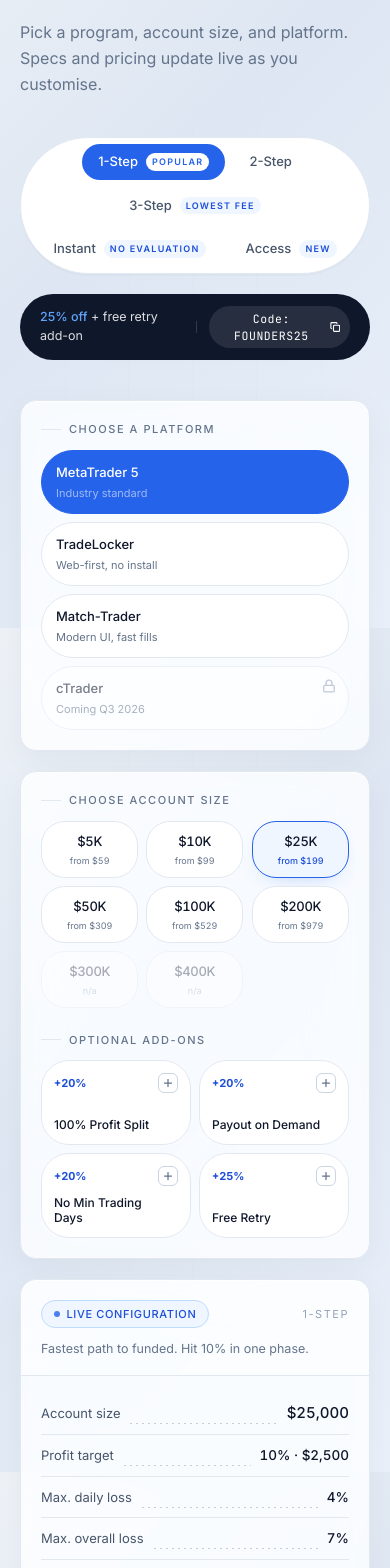
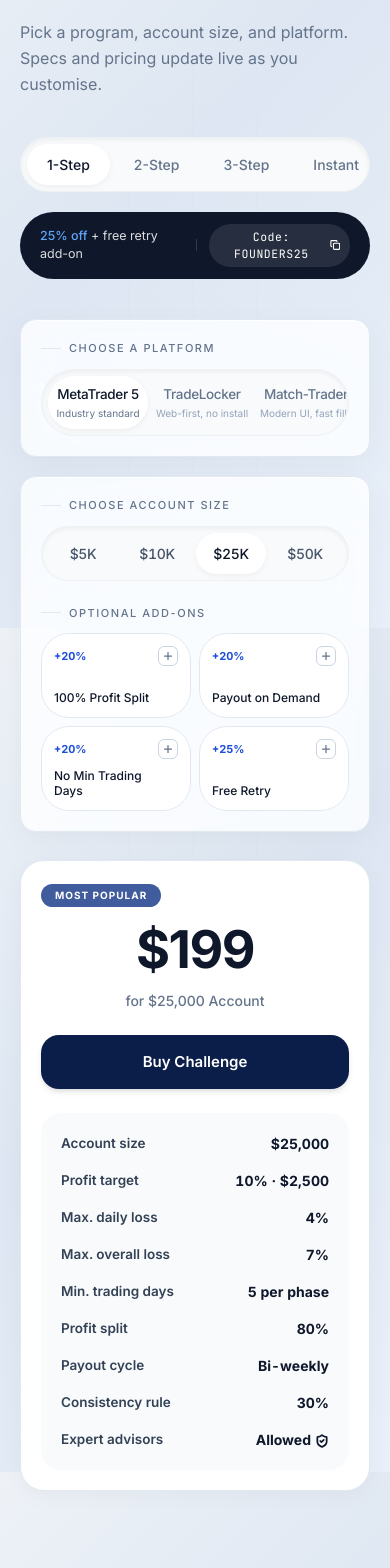
Before and after one commit to jatinkatariaaaa/thepeoplepropwebsite, a Next.js app: page / in a window 390 px wide. Shown: the part 1060-2628 px from the top of the page. Built offline with nearby package versions, Linux system fonts and the light colour scheme.

Commit message:
Complete redesign of mobile Challenge Calculator to match reference image

```diff
--- a/src/components/landing/ChallengeCalculator.tsx
+++ b/src/components/landing/ChallengeCalculator.tsx
@@ -203,8 +203,8 @@ export function ChallengeCalculator() {
           className="mb-10 md:mb-14"
         />
 
-        {/* Program type pills (Atlas-style hero bar) */}
-        <div className="mx-auto mb-5 flex w-full max-w-3xl flex-wrap items-center justify-center gap-2 rounded-full border border-[var(--border)] bg-white p-1.5 shadow-[0_2px_0_rgba(11,15,26,0.02)]">
+        {/* Program type pills (Atlas-style hero bar) - Desktop */}
+        <div className="hidden md:flex mx-auto mb-5 w-full max-w-3xl flex-wrap items-center justify-center gap-2 rounded-full border border-[var(--border)] bg-white p-1.5 shadow-[0_2px_0_rgba(11,15,26,0.02)]">
           {programs.map((p) => {
             const active = p.key === program.key;
             return (
@@ -233,6 +233,29 @@ export function ChallengeCalculator() {
                     {p.badge.toUpperCase()}
                   </span>
                 )}
+              </button>
+            );
+          })}
+        </div>
+
+        {/* Program type segmented control - Mobile */}
+        <div className="md:hidden mx-auto mb-5 flex w-full max-w-full overflow-x-auto snap-x hide-scrollbar bg-[var(--paper-2)] p-1.5 rounded-full items-center gap-1 shadow-inner border border-black/[0.04]">
+          {programs.map((p) => {
+            const active = p.key === program.key;
+            return (
+              <button
+                key={p.key}
+                type="button"
+                onClick={() => selectProgram(p.key)}
+                aria-pressed={active}
+                className={cn(
+                  "relative inline-flex items-center justify-center whitespace-nowrap snap-center rounded-full px-5 py-2.5 text-[14px] font-medium transition-all flex-1 min-w-fit",
+                  active
+                    ? "bg-white text-[var(--ink-950)] shadow-[0_2px_8px_-2px_rgba(11,15,26,0.08)]"
+                    : "text-[var(--ink-500)] hover:text-[var(--ink-950)]",
+                )}
+              >
+                {p.shortLabel}
               </button>
             );
           })}
@@ -274,7 +297,8 @@ export function ChallengeCalculator() {
           {/* ── Platform column ── */}
           <div className="glass-strong rounded-2xl p-5 lift">
             <ColumnHeading>Choose a platform</ColumnHeading>
-            <div className="space-y-2">
+            {/* Desktop Platform List */}
+            <div className="hidden md:block space-y-2">
               {platforms.map((p) => {
                 const active = p.key === platformKey;
                 const disabled = p.status === "soon";
@@ -323,12 +347,51 @@ export function ChallengeCalculator() {
                 );
               })}
             </div>
+
+            {/* Mobile Platform Segmented Control */}
+            <div className="md:hidden flex w-full max-w-full overflow-x-auto snap-x hide-scrollbar bg-[var(--paper-2)] p-1.5 rounded-full items-center gap-1 shadow-inner border border-black/[0.04]">
+              {platforms.map((p) => {
+                const active = p.key === platformKey;
+                const disabled = p.status === "soon";
+                return (
+                  <button
+                    key={p.key}
+                    type="button"
+                    disabled={disabled}
+                    onClick={() => !disabled && setPlatformKey(p.key)}
+                    aria-pressed={active}
+                    className={cn(
+                      "relative inline-flex flex-col items-center justify-center whitespace-nowrap snap-center rounded-full px-5 py-2 transition-all flex-1 min-w-[100px]",
+                      disabled && "opacity-55 cursor-not-allowed",
+                      active && !disabled
+                        ? "bg-white text-[var(--ink-950)] shadow-[0_2px_8px_-2px_rgba(11,15,26,0.08)]"
+                        : "text-[var(--ink-500)] hover:text-[var(--ink-950)]",
+                    )}
+                  >
+                    <span className="block font-medium text-[13.5px] tracking-tight">
+                      {p.label}
+                    </span>
+                    <span className={cn("block text-[10px] mt-0.5", active && !disabled ? "text-[var(--ink-500)]" : "text-[var(--ink-400)]")}>
+                      {p.sub}
+                    </span>
+                    {disabled && (
+                      <Lock
+                        className="absolute top-2 right-3 w-3 h-3 text-[var(--ink-400)]"
+                        strokeWidth={2}
+                      />
+                    )}
+                  </button>
+                );
+              })}
+            </div>
           </div>
 
-          {/* ── Size grid column ── */}
+          {/* ── Size column ── */}
           <div className="glass-strong rounded-2xl p-5 lift">
             <ColumnHeading>Choose account size</ColumnHeading>
-            <div className="grid grid-cols-3 sm:grid-cols-3 lg:grid-cols-3 gap-2">
+
+            {/* Desktop Size Grid */}
+            <div className="hidden md:grid grid-cols-3 lg:grid-cols-3 gap-2">
               {ALL_SIZES.map((s) => {
                 const offered = program.fees[s] != null;
                 const active = s === effectiveSize && offered;
@@ -340,20 +403,20 @@ export function ChallengeCalculator() {
                     disabled={!offered}
                     aria-pressed={active}
                     className={cn(
-                      "relative rounded-3xl sm:rounded-xl border px-2 py-2.5 sm:px-3 sm:py-3.5 text-center transition-all duration-200 lift",
+                      "relative rounded-xl border px-3 py-3.5 text-center transition-all duration-200 lift",
                       !offered && "opacity-35 cursor-not-allowed",
                       active
                         ? "border-[var(--accent)] bg-[var(--accent-50)] text-[var(--ink-950)] shadow-[0_8px_22px_-14px_rgba(37,99,235,0.45)]"
                         : "border-[var(--border)] bg-white text-[var(--ink-950)] hover:border-[var(--ink-950)]",
                     )}
                   >
-                    <span className="block font-medium text-[13px] sm:text-[15px] md:text-[17px] tabular-nums tracking-tight">
+                    <span className="block font-medium text-[15px] md:text-[17px] tabular-nums tracking-tight">
                       {formatSize(s)}
                     </span>
                     {offered && program.fees[s] != null && (
                       <span
                         className={cn(
-                          "block text-[9px] sm:text-[10.5px] mt-0.5 tabular-nums",
+                          "block text-[10.5px] mt-0.5 tabular-nums",
                           active
                             ? "text-[var(--accent-700)] font-medium"
                             : "text-[var(--ink-500)]",
@@ -363,10 +426,38 @@ export function ChallengeCalculator() {
                       </span>
                     )}
                     {!offered && (
-                      <span className="block text-[9px] sm:text-[10.5px] mt-0.5 text-[var(--ink-400)]">
+                      <span className="block text-[10.5px] mt-0.5 text-[var(--ink-400)]">
                         n/a
                       </span>
                     )}
+                  </button>
+                );
+              })}
+            </div>
+
+            {/* Mobile Size Segmented Control */}
+            <div className="md:hidden flex w-full max-w-full overflow-x-auto snap-x hide-scrollbar bg-[var(--paper-2)] p-1.5 rounded-full items-center gap-1 shadow-inner border border-black/[0.04]">
+              {ALL_SIZES.map((s) => {
+                const offered = program.fees[s] != null;
+                const active = s === effectiveSize && offered;
+                return (
+                  <button
+                    key={s}
+                    type="button"
+                    onClick={() => offered && setSize(s)}
+                    disabled={!offered}
+                    aria-pressed={active}
+                    className={cn(
+                      "relative flex flex-col items-center justify-center whitespace-nowrap snap-center rounded-full px-5 py-2.5 transition-all flex-1 min-w-[70px]",
+                      !offered && "opacity-35 cursor-not-allowed hidden",
+                      active
+                        ? "bg-white text-[var(--ink-950)] shadow-[0_2px_8px_-2px_rgba(11,15,26,0.08)]"
+                        : "text-[var(--ink-600)] hover:text-[var(--ink-950)]",
+                    )}
+                  >
+                    <span className="block font-medium text-[14px] tabular-nums tracking-tight">
+                      {formatSize(s)}
+                    </span>
                   </button>
                 );
               })}
@@ -473,8 +564,8 @@ export function ChallengeCalculator() {
             </div>
           </div>
 
-          {/* ── Live spec card ── */}
-          <div className="lg:sticky lg:top-24">
+          {/* ── Live spec card (Desktop) ── */}
+          <div className="hidden lg:block lg:sticky lg:top-24">
             <div className="glass-strong rounded-2xl overflow-hidden lift relative">
               {/* Heading inside card */}
               <div className="relative px-5 md:px-6 pt-5 md:pt-6 pb-4 border-b border-[var(--border)] bg-white/30">
@@ -628,6 +719,64 @@ export function ChallengeCalculator() {
               ))}
             </ul>
           </div>
+
+          {/* ── Mobile Live spec card ── */}
+          <div className="lg:hidden mt-2 bg-white rounded-[24px] border border-[var(--border)] p-5 relative shadow-[0_4px_24px_rgba(11,15,26,0.04)]">
+            {/* Top Badge */}
+            <div className="mb-4">
+              <span className="inline-flex items-center rounded-full bg-[#415C9C] px-3.5 py-1 text-[10px] font-bold tracking-widest text-white uppercase">
+                Most Popular
+              </span>
+            </div>
+
+            {/* Price */}
+            <div className="text-center mt-2 mb-6">
+              <h3 className="text-[52px] font-display font-bold text-[#0F172A] tracking-tight leading-none">
+                {total != null ? `$${total.toLocaleString("en-US")}` : "—"}
+              </h3>
+              <p className="text-[14px] text-[#64748B] mt-3 font-medium">
+                for {formatSizeLong(effectiveSize)} Account
+              </p>
+              {selectedAddOns.length > 0 && (
+                <p className="text-[12.5px] text-[#475569] mt-3 font-medium">
+                  Add-on available: <span className="text-[#0F172A]">{selectedAddOns.map(k => addOns.find(a => a.key === k)?.label).join(", ")}</span>
+                </p>
+              )}
+            </div>
+
+            {/* Buy Button */}
+            <Button
+              href={`/challenges#${program.key}-${effectiveSize}`}
+              className="w-full bg-[#0B1E4A] hover:bg-[#061230] text-white rounded-[18px] h-[54px] text-[15px] font-semibold mb-6 shadow-md"
+            >
+              Buy Challenge
+            </Button>
+
+            {/* Specs Grey Box */}
+            <div className="bg-[#F8FAFC] rounded-[20px] p-5 space-y-4">
+              {specs.map((row) => {
+                const Icon = row.icon;
+                return (
+                  <div key={row.label} className="flex items-center justify-between">
+                    <span className="text-[13.5px] text-[#334155] font-semibold flex items-center gap-1.5">
+                      {row.label}
+                    </span>
+                    <AnimatePresence mode="popLayout">
+                      <motion.span
+                        key={`${row.label}-${program.key}-${effectiveSize}-${selectedAddOns.length}`}
+                        initial={{ opacity: 0 }}
+                        animate={{ opacity: 1 }}
+                        className="text-[14px] tabular-nums font-bold text-[#0F172A] text-right"
+                      >
+                        {row.value}
+                        {Icon && <Icon className="inline-block ml-1 w-3.5 h-3.5 text-[#0F172A]" strokeWidth={3} />}
+                      </motion.span>
+                    </AnimatePresence>
+                  </div>
+                );
+              })}
+            </div>
+          </div>
         </div>
       </div>
     </section>
```
